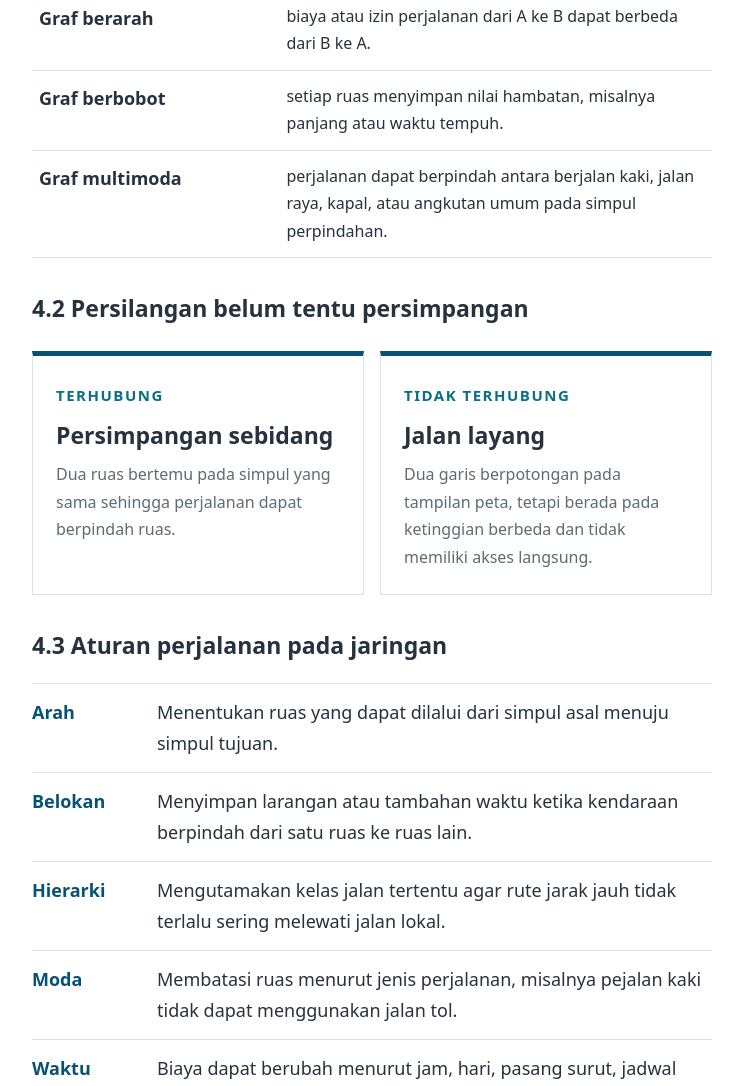
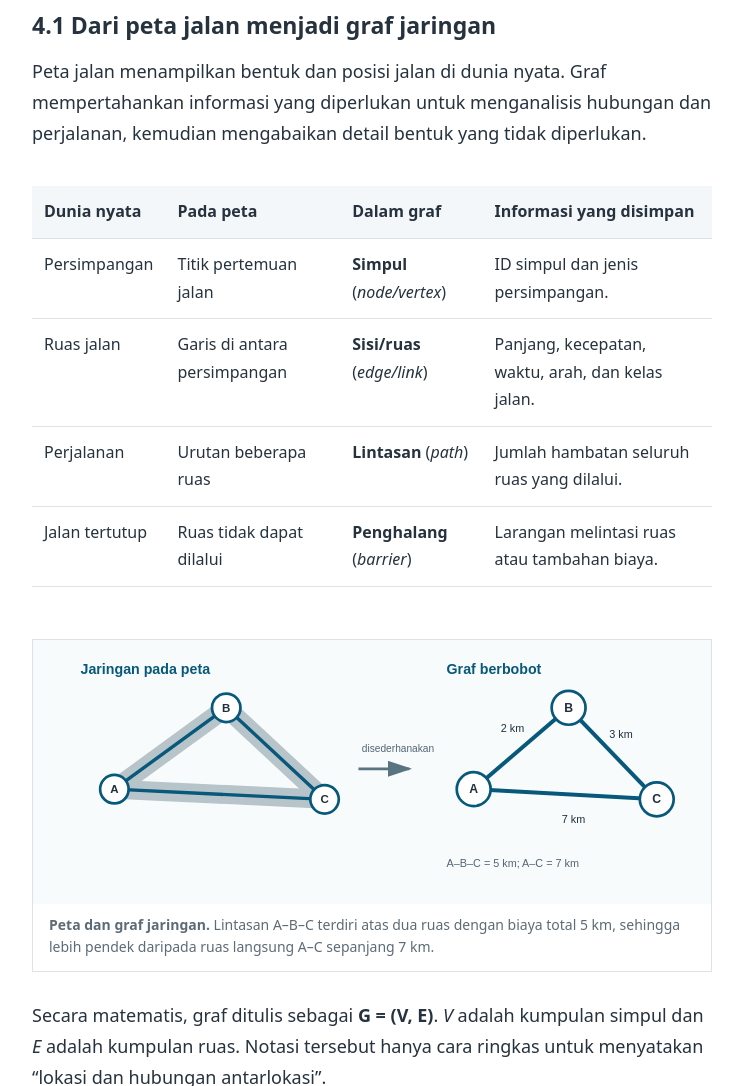
Before and after one commit to chintyapraja/sistem-informasi-geospasial, a plain HTML site: page proximity-network.html in a window 1280 px wide. Shown: the part 8952-10038 px from the top of the page, without its empty margins (286-1029 px from the left). Drawn offline with Linux system fonts and the light colour scheme.

Commit message:
Perjelas konsep graf dan tambah lecture notes

```diff
--- a/proximity-network.html
+++ b/proximity-network.html
@@ -240,7 +240,8 @@
   </div>
 
   <h2 id="jaringan">4. Model jaringan</h2>
-  <p>Jaringan direpresentasikan sebagai <strong>graf</strong>: kumpulan simpul dan ruas yang saling terhubung. Garis yang tampak bersentuhan pada peta belum tentu terhubung secara topologis.</p>
+  <div class="case-question"><small>ISTILAH DASAR</small><strong>Graf bukan grafik batang atau grafik garis. Graf adalah model sederhana yang menunjukkan lokasi mana yang terhubung dan jalur apa yang menghubungkannya.</strong></div>
+  <p>Pada jaringan jalan, <strong>persimpangan atau ujung jalan</strong> disederhanakan menjadi simpul, sedangkan <strong>ruas jalan di antara dua simpul</strong> menjadi sisi atau ruas graf. Setiap ruas kemudian dapat diberi nilai panjang, waktu tempuh, arah, dan aturan perjalanan.</p>
 
   <figure class="visual-board">
     <svg viewBox="0 0 1000 470" role="img" aria-labelledby="network-title network-desc">
@@ -277,14 +278,64 @@
   </dl>
 
 
-  <h3 id="graf">4.1 Dari garis menjadi graf</h3>
-  <p>Layer jalan baru menjadi jaringan analitis setelah geometri garis diterjemahkan menjadi graf dan diberi aturan perjalanan. Graf dapat dituliskan sebagai <strong>G = (V, E)</strong>: <em>V</em> adalah kumpulan simpul dan <em>E</em> adalah kumpulan ruas yang menghubungkan simpul.</p>
+  <h3 id="graf">4.1 Dari peta jalan menjadi graf jaringan</h3>
+  <p>Peta jalan menampilkan bentuk dan posisi jalan di dunia nyata. Graf mempertahankan informasi yang diperlukan untuk menganalisis hubungan dan perjalanan, kemudian mengabaikan detail bentuk yang tidak diperlukan.</p>
+
+  <div class="table-wrap">
+    <table>
+      <thead><tr><th>Dunia nyata</th><th>Pada peta</th><th>Dalam graf</th><th>Informasi yang disimpan</th></tr></thead>
+      <tbody>
+        <tr><td>Persimpangan</td><td>Titik pertemuan jalan</td><td><strong>Simpul</strong> (<em>node/vertex</em>)</td><td>ID simpul dan jenis persimpangan.</td></tr>
+        <tr><td>Ruas jalan</td><td>Garis di antara persimpangan</td><td><strong>Sisi/ruas</strong> (<em>edge/link</em>)</td><td>Panjang, kecepatan, waktu, arah, dan kelas jalan.</td></tr>
+        <tr><td>Perjalanan</td><td>Urutan beberapa ruas</td><td><strong>Lintasan</strong> (<em>path</em>)</td><td>Jumlah hambatan seluruh ruas yang dilalui.</td></tr>
+        <tr><td>Jalan tertutup</td><td>Ruas tidak dapat dilalui</td><td><strong>Penghalang</strong> (<em>barrier</em>)</td><td>Larangan melintasi ruas atau tambahan biaya.</td></tr>
+      </tbody>
+    </table>
+  </div>
+
+  <figure class="visual-board">
+    <svg viewBox="0 0 1000 390" role="img" aria-labelledby="graph-simple-title graph-simple-desc">
+      <title id="graph-simple-title">Contoh sederhana graf jaringan jalan</title>
+      <desc id="graph-simple-desc">Tiga simpul A, B, dan C dihubungkan oleh ruas dengan bobot jarak yang berbeda.</desc>
+      <rect width="1000" height="390" fill="#f7fbfc"/>
+      <defs><marker id="graph-arrow" markerWidth="10" markerHeight="10" refX="8" refY="3" orient="auto"><path d="M0,0 L0,6 L9,3 z" fill="#587480"/></marker></defs>
+      <g font-family="Arial, sans-serif">
+        <text x="70" y="50" font-size="21" font-weight="700" fill="#07587a">Jaringan pada peta</text>
+        <g stroke="#b7c4ca" stroke-width="28" stroke-linecap="round">
+          <line x1="120" y1="220" x2="285" y2="100"/><line x1="285" y1="100" x2="430" y2="235"/><line x1="120" y1="220" x2="430" y2="235"/>
+        </g>
+        <g stroke="#07587a" stroke-width="5" stroke-linecap="round">
+          <line x1="120" y1="220" x2="285" y2="100"/><line x1="285" y1="100" x2="430" y2="235"/><line x1="120" y1="220" x2="430" y2="235"/>
+        </g>
+        <g fill="#fff" stroke="#07587a" stroke-width="4"><circle cx="120" cy="220" r="21"/><circle cx="285" cy="100" r="21"/><circle cx="430" cy="235" r="21"/></g>
+        <g font-size="17" font-weight="700" text-anchor="middle" fill="#20303c"><text x="120" y="226">A</text><text x="285" y="106">B</text><text x="430" y="241">C</text></g>
+
+        <line x1="480" y1="190" x2="555" y2="190" stroke="#587480" stroke-width="4" marker-end="url(#graph-arrow)"/>
+        <text x="485" y="165" font-size="15" fill="#536572">disederhanakan</text>
+
+        <text x="610" y="50" font-size="21" font-weight="700" fill="#07587a">Graf berbobot</text>
+        <g stroke="#07587a" stroke-width="6">
+          <line x1="650" y1="220" x2="790" y2="100"/><line x1="790" y1="100" x2="920" y2="235"/><line x1="650" y1="220" x2="920" y2="235"/>
+        </g>
+        <g fill="#fff" stroke="#07587a" stroke-width="4"><circle cx="650" cy="220" r="25"/><circle cx="790" cy="100" r="25"/><circle cx="920" cy="235" r="25"/></g>
+        <g font-size="18" font-weight="700" text-anchor="middle" fill="#20303c"><text x="650" y="226">A</text><text x="790" y="106">B</text><text x="920" y="241">C</text></g>
+        <g font-size="16" fill="#20303c"><text x="690" y="135">2 km</text><text x="850" y="145">3 km</text><text x="780" y="270">7 km</text></g>
+        <text x="610" y="335" font-size="16" fill="#536572">A–B–C = 5 km; A–C = 7 km</text>
+      </g>
+    </svg>
+    <figcaption><strong>Peta dan graf jaringan.</strong> Lintasan A–B–C terdiri atas dua ruas dengan biaya total 5 km, sehingga lebih pendek daripada ruas langsung A–C sepanjang 7 km.</figcaption>
+  </figure>
+
+  <p>Secara matematis, graf ditulis sebagai <strong>G = (V, E)</strong>. <em>V</em> adalah kumpulan simpul dan <em>E</em> adalah kumpulan ruas. Notasi tersebut hanya cara ringkas untuk menyatakan “lokasi dan hubungan antarlokasi”.</p>
+
   <ul class="slide-points">
     <li><b>Graf tidak berarah</b><span>ruas dapat dilalui dua arah dengan biaya yang sama.</span></li>
-    <li><b>Graf berarah</b><span>biaya atau izin perjalanan dari A ke B dapat berbeda dari B ke A.</span></li>
-    <li><b>Graf berbobot</b><span>setiap ruas menyimpan nilai hambatan, misalnya panjang atau waktu tempuh.</span></li>
-    <li><b>Graf multimoda</b><span>perjalanan dapat berpindah antara berjalan kaki, jalan raya, kapal, atau angkutan umum pada simpul perpindahan.</span></li>
+    <li><b>Graf berarah</b><span>izin atau biaya perjalanan dari A ke B dapat berbeda dari B ke A.</span></li>
+    <li><b>Graf berbobot</b><span>setiap ruas menyimpan hambatan, misalnya panjang, waktu, tarif, atau energi.</span></li>
+    <li><b>Graf multimoda</b><span>perjalanan dapat berpindah antara berjalan kaki, jalan raya, kapal, atau angkutan umum.</span></li>
   </ul>
+
+  <p class="source-note"><strong>Rujukan konsep:</strong> <a href="https://ltb.itc.utwente.nl/491/concept/79722">ITC, University of Twente — Network Analysis</a>; <a href="https://faculty.washington.edu/jwh/367network.htm">University of Washington — Notes on Network Analysis</a>; dan <a href="https://ocw.mit.edu/courses/1-022-introduction-to-network-models-fall-2018/resources/lecture-notes/">MIT OpenCourseWare — Introduction to Network Models</a>.</p>
 
   <h3 id="keterhubungan">4.2 Persilangan belum tentu persimpangan</h3>
   <div class="two-definitions">
@@ -536,6 +587,9 @@
 
   <h2 id="referensi">12. Referensi</h2>
   <ul class="reference">
+    <li><a href="https://ltb.itc.utwente.nl/491/concept/79722">ITC, University of Twente — Living Textbook: Network Analysis</a>.</li>
+    <li><a href="https://faculty.washington.edu/jwh/367network.htm">University of Washington — Geography 367: Notes on Network Analysis</a>.</li>
+    <li><a href="https://ocw.mit.edu/courses/1-022-introduction-to-network-models-fall-2018/resources/lecture-notes/">MIT OpenCourseWare — Introduction to Network Models: Lecture Notes</a>.</li>
     <li><a href="https://openfl.pressbooks.pub/introductiontogis2/chapter/chapter-seven/">Introductory Readings in GIS — Spatial Data Analysis, Proximity, and Network Analysis</a>.</li>
     <li><a href="https://pressbooks.pub/gist/chapter/6-1/">Introduction to GIS — Vector Topology and Network Analysis</a>.</li>
     <li><a href="https://inarisk.bnpb.go.id/v4/">BNPB — InaRISK, Peta Risiko Bencana Indonesia</a>.</li>
```
